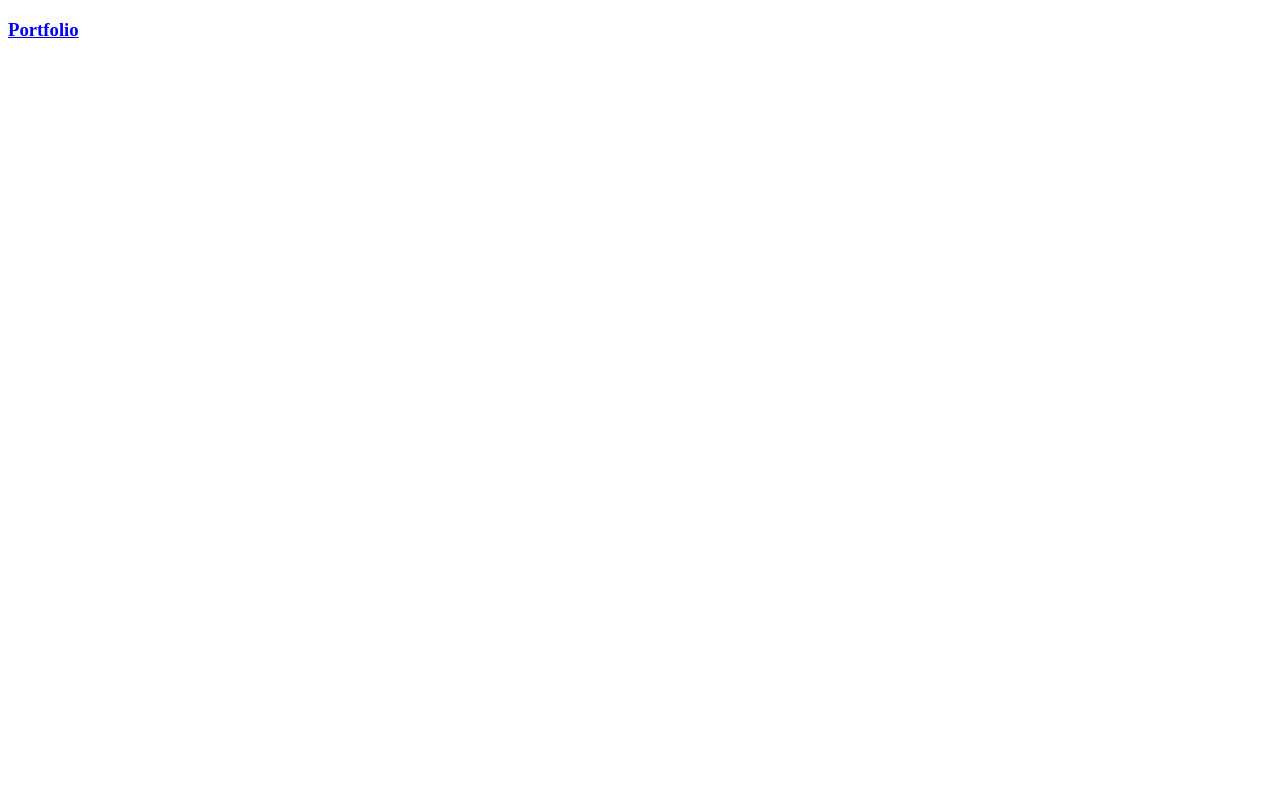
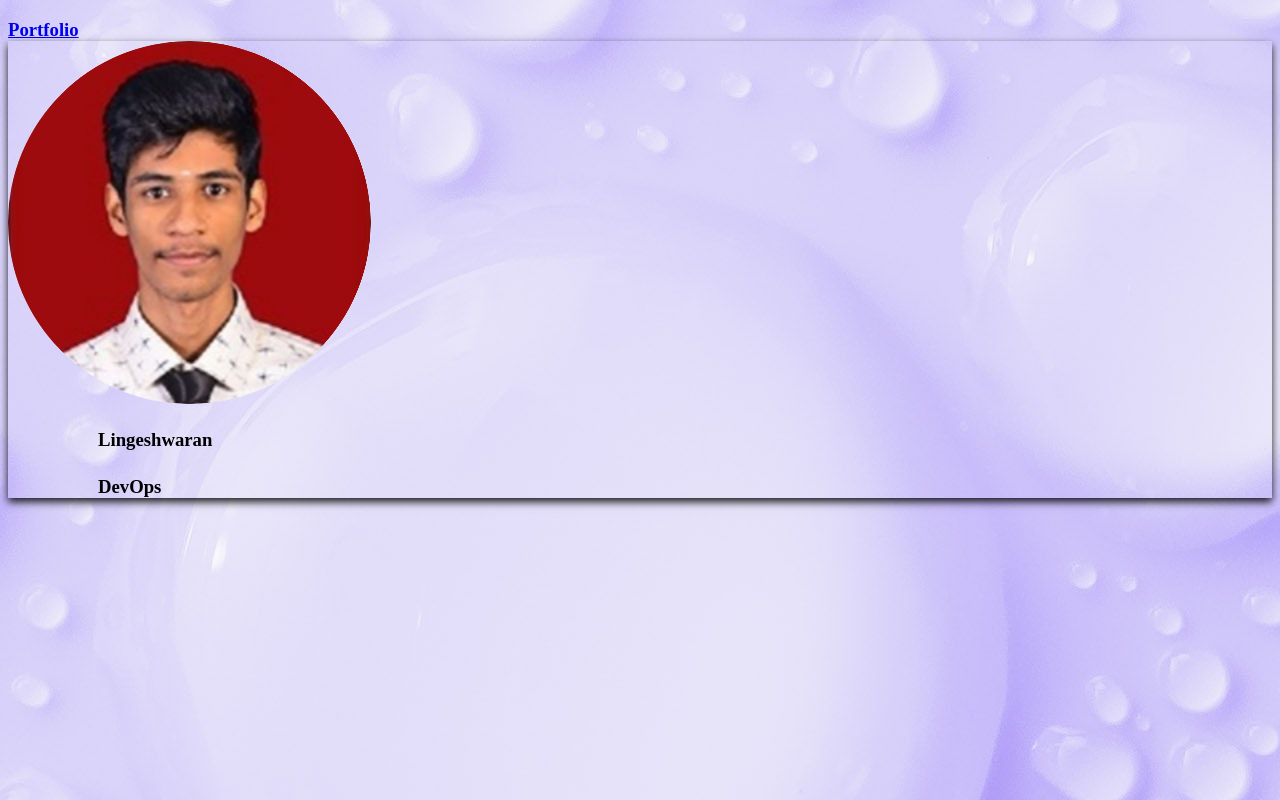
Before and after one commit to lingeshwaran05/Portfolio, a plain HTML site: page index.html in a window 1280 px wide. Drawn offline with Linux system fonts and the light colour scheme.

Commit message:
add photo

```diff
--- a/index.html
+++ b/index.html
@@ -1,6 +1,19 @@
 <!DOCTYPE html>
 <html>
-<body>
-    <h3><a href="lingeshwaran.bio.link">Portfolio</a>
+    <head>
+    <meta charset="utf-8">
+    <meta name="viewport" content="width=device-width, initial-scale=1, shrink-to-fit=no">
+    </head>
+<body style="background-image: url('img.jpg');">
+    <link rel="stylesheet" href="style.css">
+    <h3><a href="https://lingeshwaran.bio.link/">Portfolio</a>
+        <div class="card">
+            <img src="photo.jpg" alt="Avatar" align="center" >
+            <div class="container">
+              <h4><b>Lingeshwaran</b></h4>
+              <p>DevOps</p>
+            </div>
+        </div>
+
 </body>
 </html>
--- a/style.css
+++ b/style.css
@@ -0,0 +1,23 @@
+.card {
+    /* Add shadows to create the "card" effect */
+    box-shadow: 0 4px 8px 0 rgba(0, 0, 0, 0.877);
+    transition: 0.3s;
+}
+
+
+/* On mouse-over, add a deeper shadow */
+
+.card:hover {
+    box-shadow: 0 8px 16px 0 rgba(126, 6, 206, 0.451);
+}
+
+img {
+    border-radius: 50%;
+}
+
+
+/* Add some padding inside the card container */
+
+.container {
+    padding: 0px 90px;
+}
```
Also changed, not shown: img.jpg (added), photo.jpg (added).
